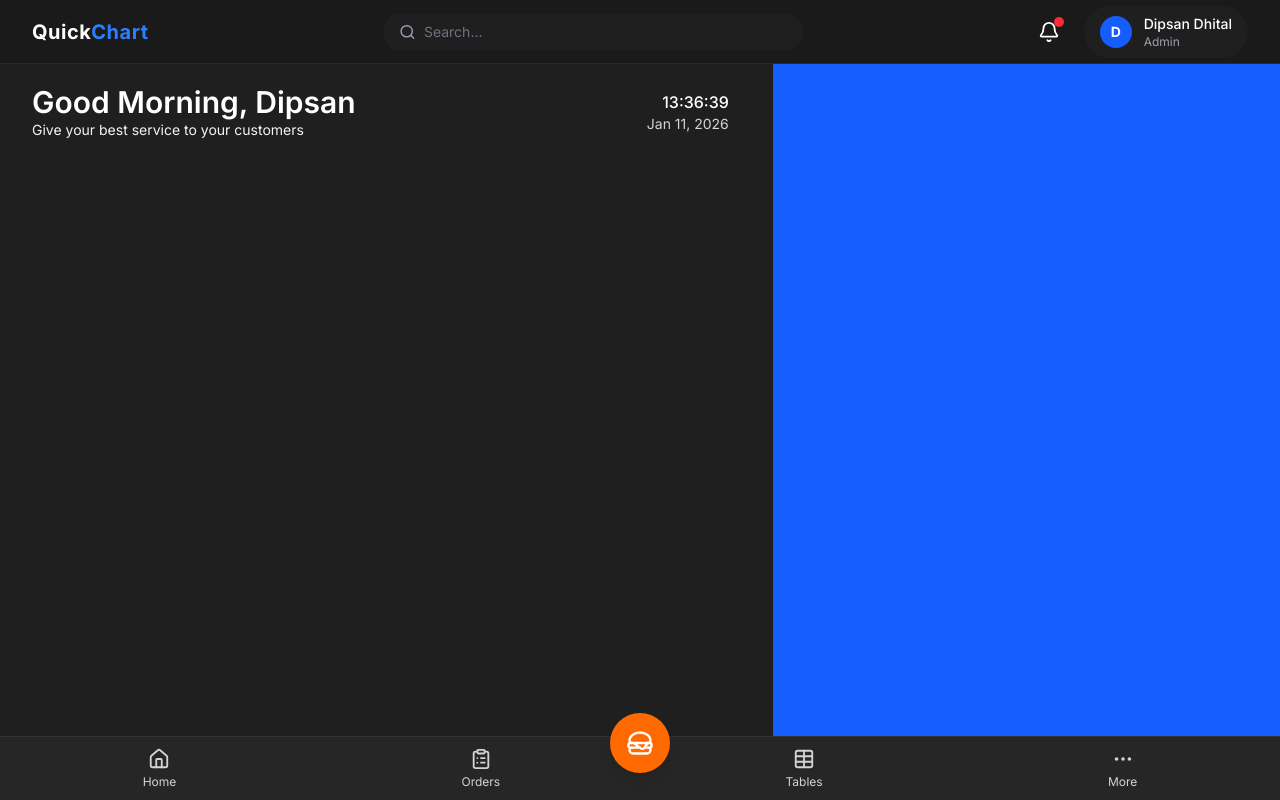
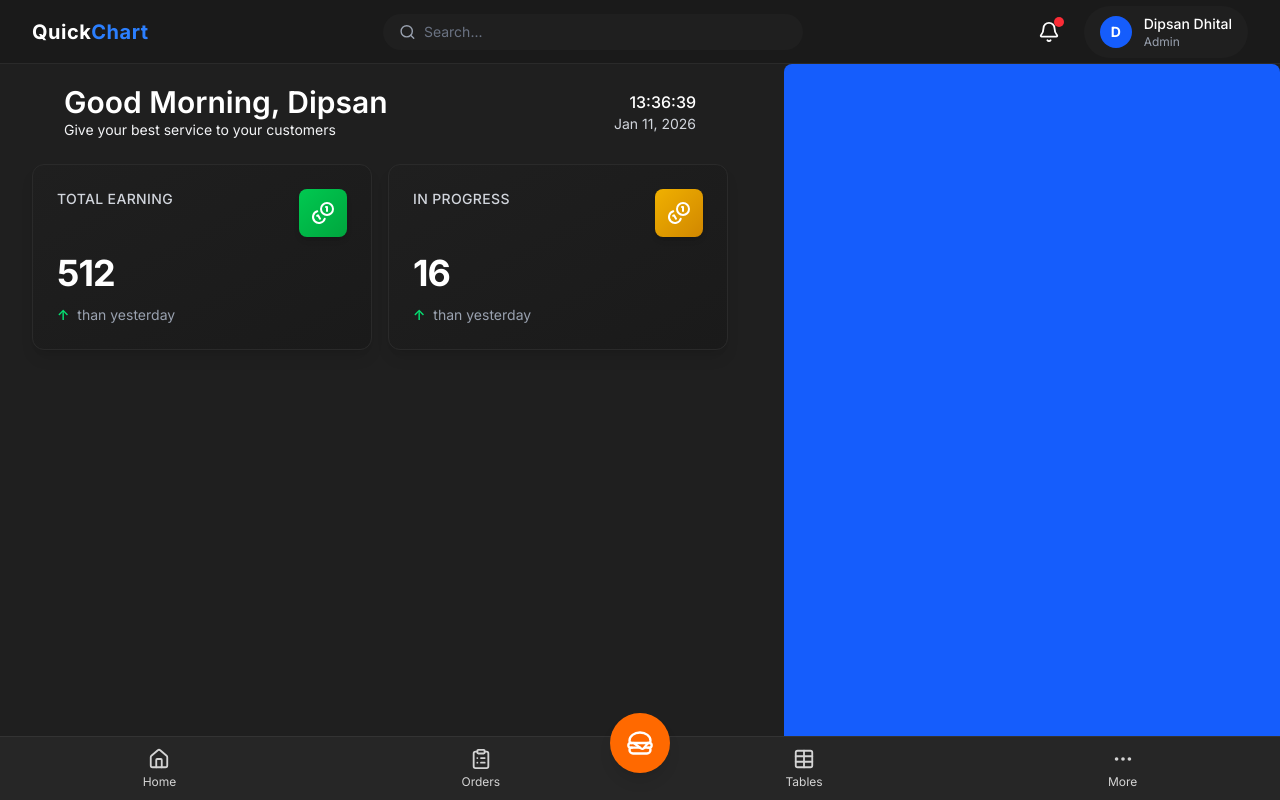
Before and after one commit to dipsandhital-dev/Quick-Cart, a React (Vite) app in the folder client/: page / in a window 1280 px wide. Built offline with nearby package versions, Linux system fonts and the light colour scheme.

Commit message:
Fixing the ui  of the cards

```diff
--- /dev/null
+++ b/client/src/components/home/MiniCard.jsx
@@ -0,0 +1,38 @@
+import React from 'react'
+
+const MiniCard = ({title, icon, number, footerNum, trend = "up"}) => {
+  return (
+    <div className='bg-gradient-to-br from-[#1f1f1f] to-[#1a1a1a] py-6 px-6 rounded-xl w-full shadow-lg hover:shadow-xl transition-all duration-300 border border-[#2a2a2a] hover:border-[#3a3a3a]'>
+      <div className='flex items-start justify-between mb-4'>
+        <h1 className='text-gray-300 text-sm font-medium tracking-wide uppercase'>
+          {title}
+        </h1>
+        <button
+          className={`${
+            title === "Total Earning"
+              ? "bg-gradient-to-br from-green-500 to-green-600"
+              : "bg-gradient-to-br from-yellow-500 to-yellow-600"
+          } p-3 rounded-lg text-white shadow-md hover:shadow-lg transition-all duration-200 hover:scale-105`}
+        >
+          {icon}
+        </button>
+      </div>
+
+      <div>
+        <h1 className='text-white text-4xl font-bold mb-3 tracking-tight'>
+          {number}
+        </h1>
+        <div className='flex items-center gap-2'>
+          <span className={`${
+            trend === "up" ? "text-green-400" : "text-red-400"
+          } text-sm font-semibold`}>
+            {trend === "up" ? "↑" : "↓"} {footerNum}
+          </span>
+          <p className='text-gray-400 text-sm'>than yesterday</p>
+        </div>
+      </div>
+    </div>
+  )
+}
+
+export default MiniCard
--- a/client/src/pages/Home.jsx
+++ b/client/src/pages/Home.jsx
@@ -1,14 +1,28 @@
 import React from "react";
 import Greeting from "../components/home/Greeting";
+import MiniCard from "../components/home/MiniCard";
+import { Coins } from "lucide-react";
 
 const Home = () => {
   return (
-    <section className="bg-[#1f1f1f]  h-[calc(100vh-5rem)] overflow-hidden flex gap-3 ">
+    <section className="bg-[#1f1f1f] min-h-[calc(100vh-5rem)] overflow-auto flex flex-col lg:flex-row gap-6">
 
-      <div className="flex-3"> <Greeting/></div>
+      {/* Left Side */}
+      <div className="flex-[3] px-4 lg:px-8">
+        <Greeting />
 
-      {/*  Right */}
-      <div className="flex-2 bg-blue-600"></div>
+        {/* Mini Cards */}
+        <div className="flex  gap-4 mt-6">
+          <MiniCard title="Total Earning" icon={<Coins />} number={512} footerNnum={1.6} />
+          <MiniCard title="In Progress" icon={<Coins />} number={16} footerNnum={3.6} />
+        </div>
+      </div>
+
+      {/* Right Side */}
+      <div className="flex-[2] bg-blue-600 rounded-lg p-4 h-auto lg:h-auto">
+        {/* You can add charts or other content here */}
+      </div>
+
     </section>
   );
 };
```
